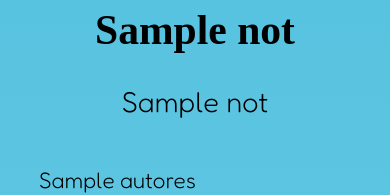
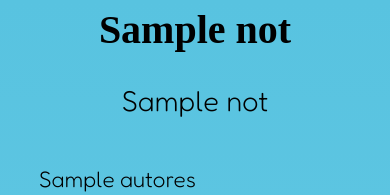
Before and after one commit to Luca-Henrique-Tavares/teki-saude, a Node server app: template views/padrao.handlebars in a window 390 px wide. Shown: the part 124-319 px from the top of the page. Run offline with Node 20, Linux system fonts and the light colour scheme; the template is opened without the code that fills it: most values are stand-ins (such as "Sample title", 1, 10 or a date in 2020); grey boxes marked "Sample" are stand-in pictures; some libraries are stand-ins or nearby versions; some web fonts are replaced.

Commit message:
Update styles.css

```diff
--- a/public/css/styles.css
+++ b/public/css/styles.css
@@ -2083,7 +2083,7 @@ li{
     }
 
     .mat_title{
-        font-size: 2.6rem;
+        font-size: 2.5rem;
     }
     .mat_subtitle{
         font-size: 1.8rem;
```
